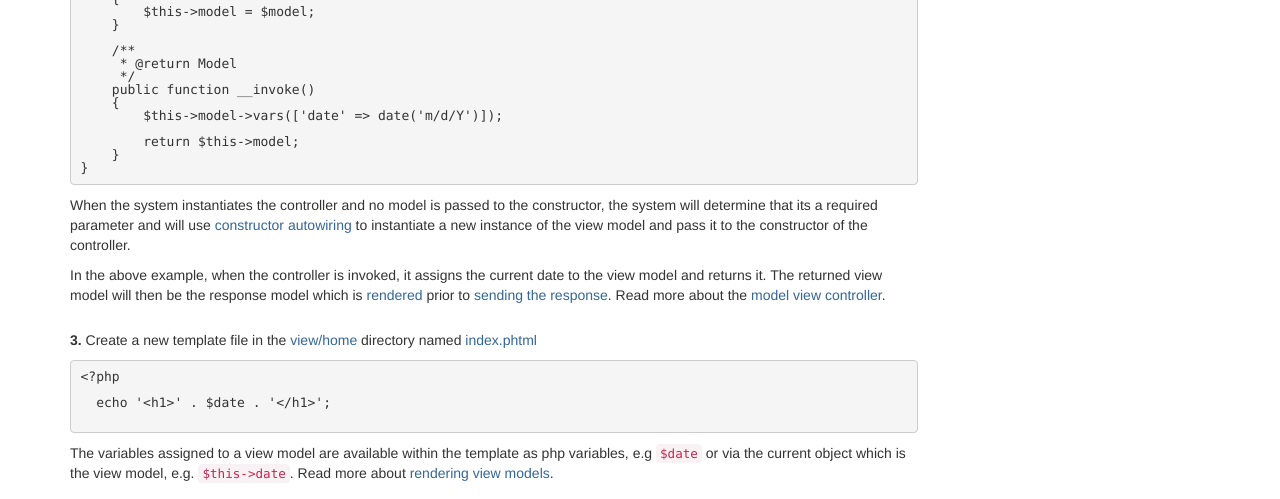
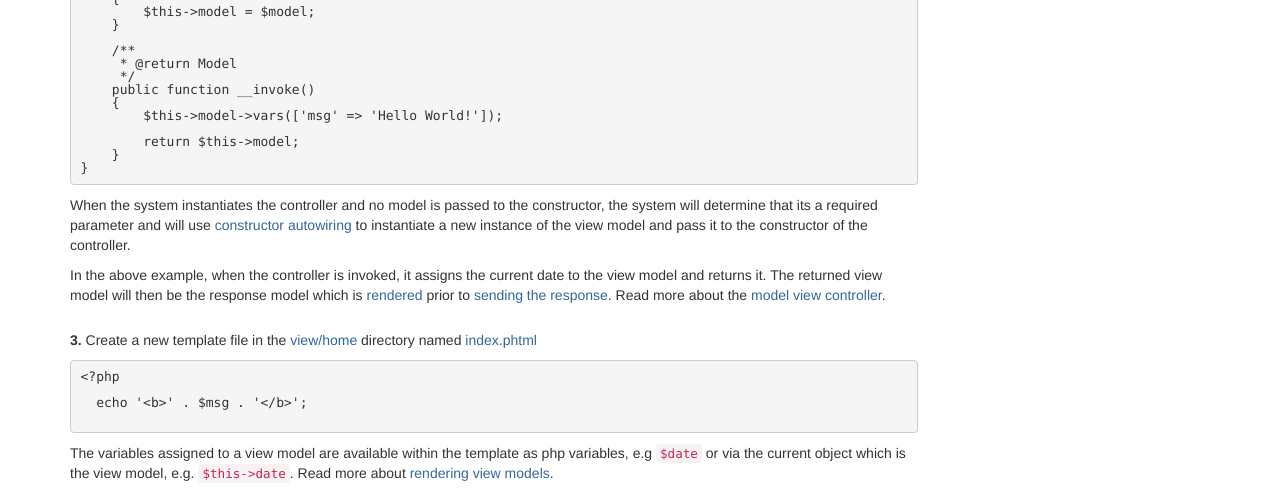
Before and after one commit to mvc5/mvc5.github.io, a Jekyll site: the page built from getting-started/index.md, in a window 1280 px wide and 1400 px high, scrolled down 2330 px. Shown: the part 464-963 px from the top of the window. Built offline with Jekyll 4.4.1, drawn with Linux system fonts in a browser that asks for light colours; nearby versions of some CDN libraries; some of the changed text lies outside the part shown.

Commit message:
demo msg

```diff
--- a/getting-started/create-a-web-page.md
+++ b/getting-started/create-a-web-page.md
@@ -50,7 +50,7 @@ class Controller
      */
     public function __invoke()
     {
-        $this->model->vars(['date' => date('m/d/Y')]);
+        $this->model->vars(['msg' => 'Hello World!']);
 
         return $this->model;
     }
@@ -60,7 +60,7 @@ class Controller
 <p style="margin-top:25px;"><a id="view-template"></a><b>3.</b> Create a new template file in the <a href="https://github.com/mvc5/application/tree/master/view/home">view/home</a> directory named <a href="https://github.com/mvc5/application/blob/master/view/home/index.phtml">index.phtml</a></p>
 <pre style="line-height:1"><code><?php
 
-  echo '&lt;h1&gt;' . $date . '&lt;/h1&gt;';
+  echo '&lt;b&gt;' . $msg . '&lt;/b&gt;';
 
 </code></pre>
 <p>The variables assigned to a view model are available within the template as php variables, e.g <code>$date</code> or via the current object which is the view model, e.g. <code>$this->date</code>. Read more about <a href="/overview/#rendering-view-models">rendering view models</a>.</p>
```
